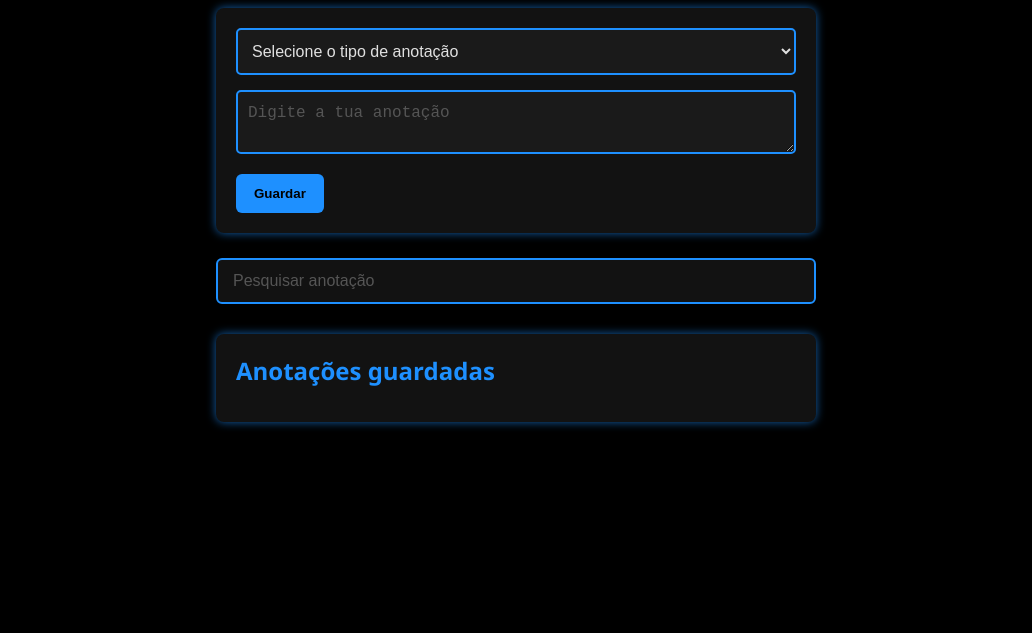
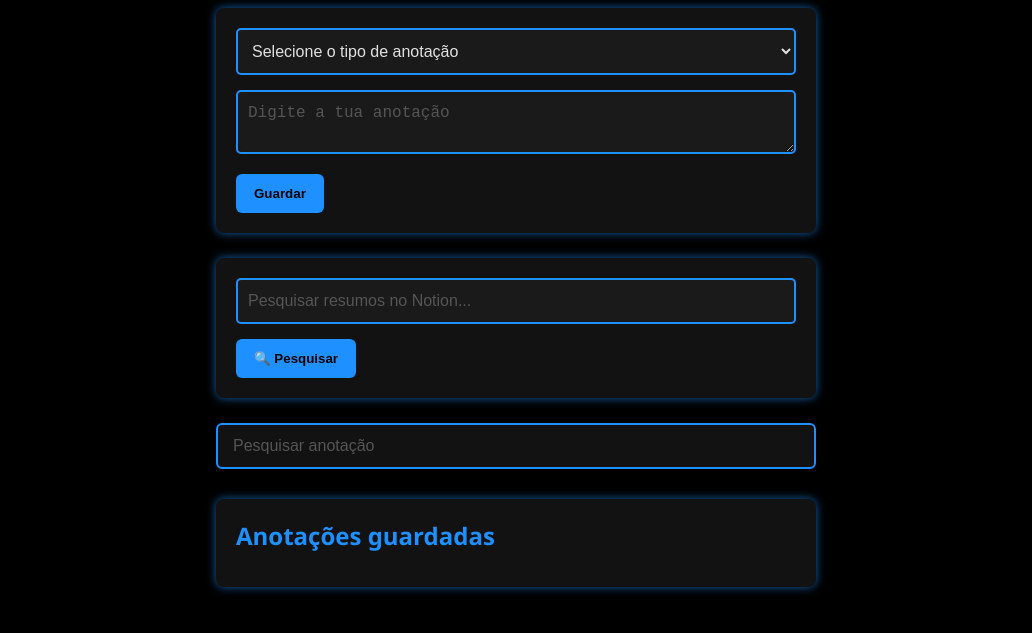
Before and after one commit to H3lito/helito-pages, a plain HTML site: page index.html in a window 1280 px wide. Shown: the part 105-738 px from the top of the page, without its empty margins (124-1156 px from the left). Drawn offline with Linux system fonts and the light colour scheme.

Commit message:
integração link notion

```diff
--- a/index.html
+++ b/index.html
@@ -21,6 +21,12 @@
 <button type="submit"> Guardar</button>
 </form>
 
+<form action="https://www.notion.so/Studies-1ea3fa3e2521805b8f6df007ce3ab581?pvs=4" method="get" target="_blank">
+  <input type="text" placeholder="Pesquisar resumos no Notion..." />
+  <button type="submit">🔍 Pesquisar</button>
+</form>
+
+
 <input type="text" id="searchinput" placeholder="Pesquisar anotação">
 
 <section id="anotacoes">
```
